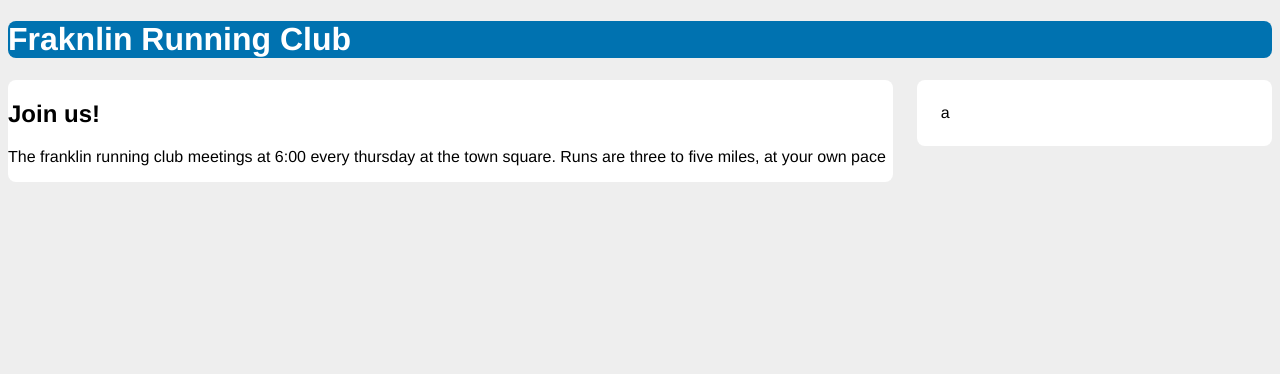
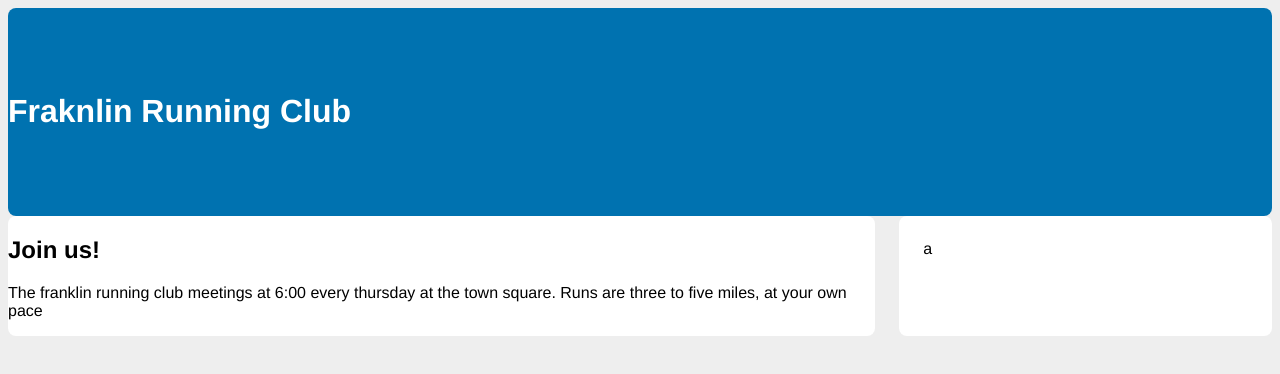
Before and after one commit to skullflowerss/css-in-depth-notations, a plain HTML site: page Header1/index.html in a window 1280 px wide. Drawn offline with Linux system fonts and the light colour scheme.

Commit message:
how to align values or use display table to fix heights and widths, using display flex to automatically asign a height without having to go with that

```diff
--- a/Header1/index.html
+++ b/Header1/index.html
@@ -11,6 +11,8 @@
     <header>
         <h1>Fraknlin Running Club</h1>
     </header>
+        <!-- <div class="wrapper"> -->
+    <div class="container">
     <main class="main">
         <h2>Join us!</h2>
         <p>
@@ -21,5 +23,7 @@
         <div class="widget"></div>
         <div class="widget"></div>
     </aside>
+</div>
+<!-- </div> -->
 </body>
 </html>
--- a/Header1/style.css
+++ b/Header1/style.css
@@ -19,25 +19,36 @@ header{
     color: #fff;
  background-color: #0072b0;
  border-radius: .5em;
-
+    padding-top: 4em;
+    padding-bottom: 4em;
 }
 
 main{
     display: block;
 }
 
+.wrapper{
+    margin-left: -1.5em;
+    margin-right: -1.5em;
+}
+
+.container{
+    /* display: table;
+    width: 100%;
+    border-spacing: 1.5em 0;  */
+    display: flex;
+}
+
 .main{
-    box-sizing: border-box;
- float: left;
+/* display: table-cell; */
  width: 70%;
  background-color: #fff;
  border-radius: .5em;
 }
 
 .sidebar{
-    box-sizing: border-box;
-    float: left;
-    width: calc(30% - 1.5em);
+    /* display: table-cell; */
+    width: 30%;
     margin-left: 1.5em;
     padding: 1.5em;
     background-color: #fff;
```
